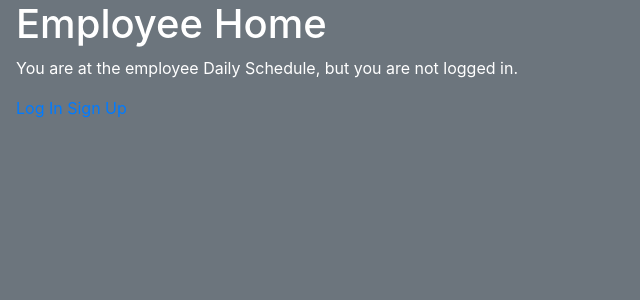
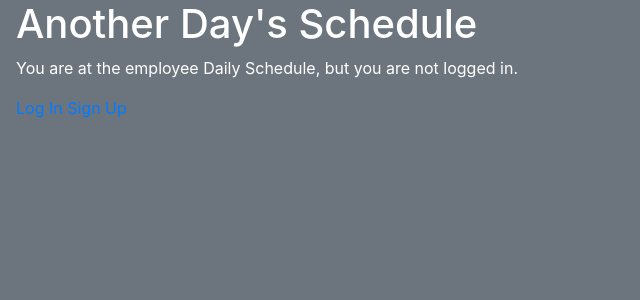
Before and after one commit to mike-peterson04/trash_collector, a Django app: template trash_collector/employees/templates/employees/scheduler.html in a window 1280 px wide. Shown: the part 72-372 px from the top of the page, without its empty margins (0-640 px from the left). Run offline with Django 3.2, Linux system fonts and the light colour scheme; the template is opened without the code that fills it, so the values that code supplies are empty; some libraries are stand-ins or nearby versions.

Commit message:
changed header on scheduler page

```diff
--- a/trash_collector/customers/templates/customers/suspend.html
+++ b/trash_collector/customers/templates/customers/suspend.html
@@ -34,7 +34,8 @@
     <input type="submit" value="Apply" class="btn btn-dark">
     </form></td>
         </tr>
-    </table>  {% else %}
+    </table>
+    {% else %}
     <p>You are at the customer index, but you are not logged in.</p>
     <a href="{% url 'login' %}">Log In</a>
     <a href="{% url 'accounts:register' %}">Sign Up</a>
--- a/trash_collector/employees/templates/employees/scheduler.html
+++ b/trash_collector/employees/templates/employees/scheduler.html
@@ -1,6 +1,6 @@
 {% extends 'base.html' %}
 
-{% block title %}{% block header %} Employee Home {% endblock %}{% endblock %}
+{% block title %}{% block header %} Another Day's Schedule {% endblock %}{% endblock %}
 {% block navbar %}
 <li class="nav-item">
   <a class="nav-link" href="{% url 'employees:today' %}">Today's Schedule</a>
@@ -24,7 +24,7 @@
     {% csrf_token %}
   <input type="date" name="date" id="date"><br>
   <input type="submit" value="View schedule" class="btn btn-dark">
-  </form></td>
+        </form></td></tr>
 {% for customer in customers %}
   <li>
     <ul>
```
